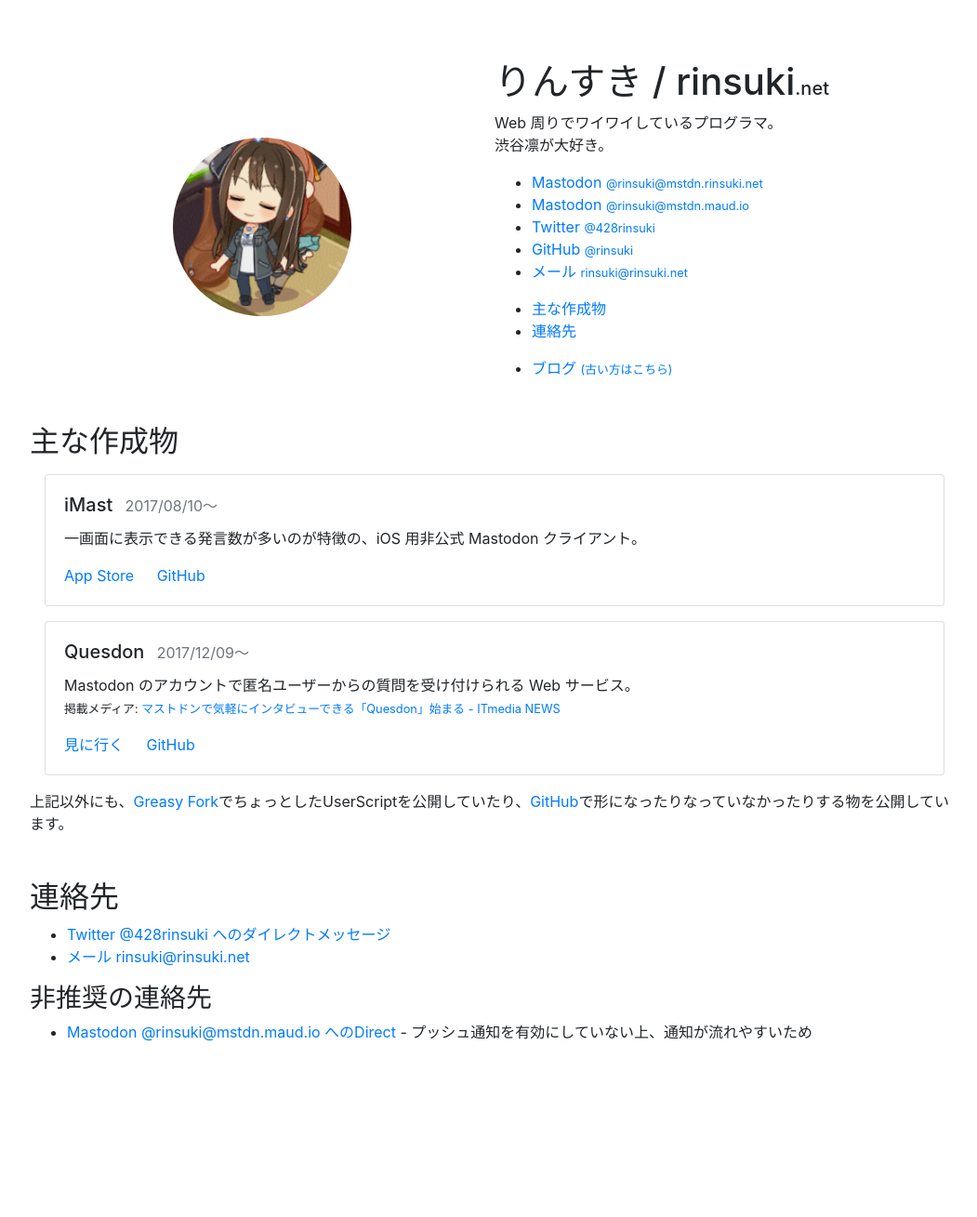
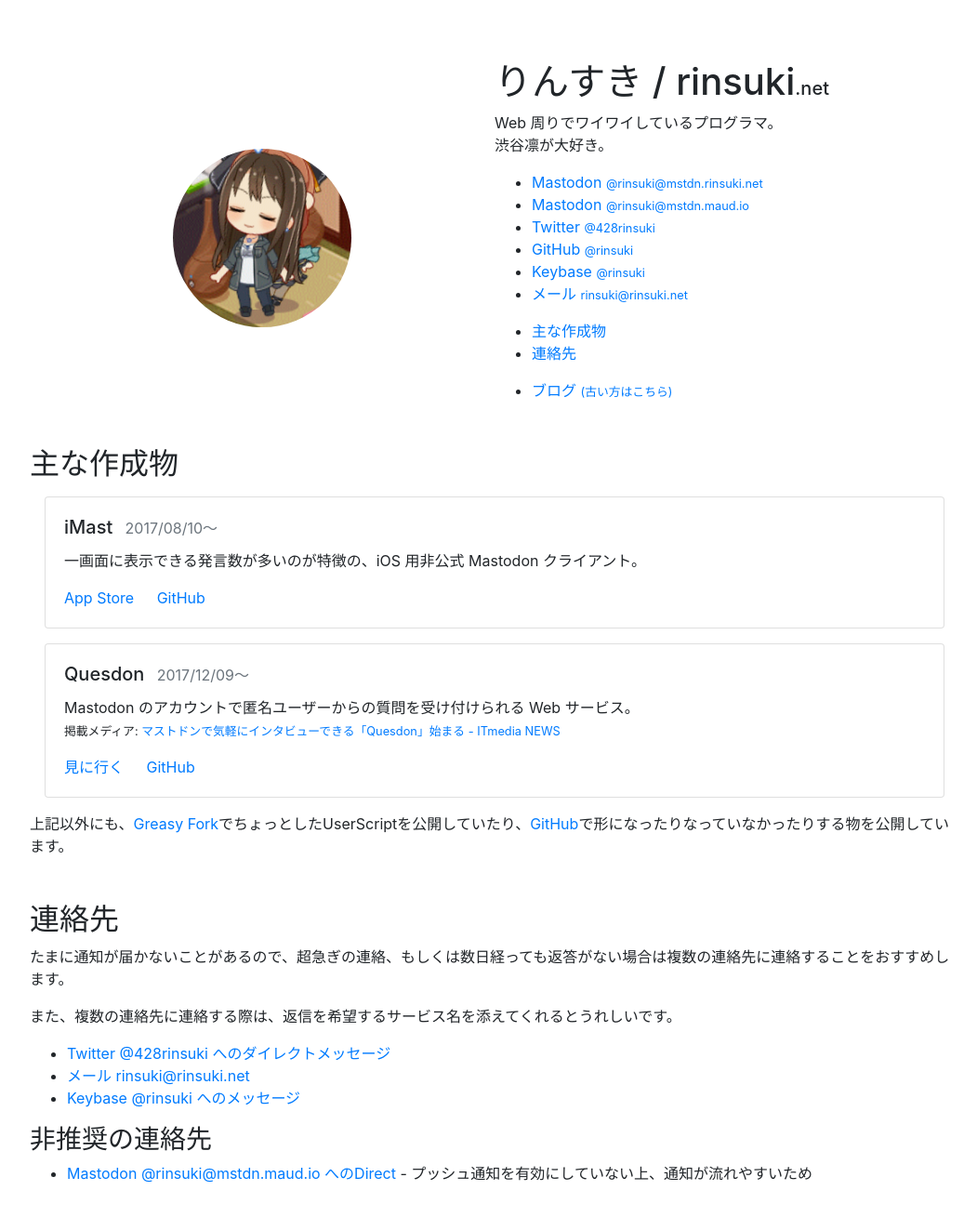
Before and after one commit to rinsuki/rinsuki.net, a plain HTML site: page index.html in a window 1280 px wide. Shown: the whole page at 93% size, without its empty margins (108-1159 px from the left). Before the commit the page ends 1202 px from the top, so only its background shows below. Drawn offline with Linux system fonts and the light colour scheme.

Commit message:
add keybase

```diff
--- a/index.html
+++ b/index.html
@@ -22,6 +22,7 @@
                         <li><a href="https://mstdn.maud.io/@rinsuki">Mastodon <small>@rinsuki@mstdn.maud.io</small></a></li>
                         <li><a href="https://twitter.com/428rinsuki">Twitter <small>@428rinsuki</small></a></li>
                         <li><a href="https://github.com/rinsuki">GitHub <small>@rinsuki</small></a></li>
+                        <li><a href="https://keybase.io/rinsuki">Keybase <small>@rinsuki</small></a></li>
                         <li><a href="mailto:rinsuki@rinsuki.net">メール <small>rinsuki@rinsuki.net</small></a></li>
                     </ul>
                     <ul>
@@ -71,9 +72,12 @@
             </section>
             <section id="contact">
                 <h2>連絡先</h2>
+                <p>たまに通知が届かないことがあるので、超急ぎの連絡、もしくは数日経っても返答がない場合は複数の連絡先に連絡することをおすすめします。</p>
+                <p>また、複数の連絡先に連絡する際は、返信を希望するサービス名を添えてくれるとうれしいです。</p>
                 <ul>
                     <li><a href="https://twitter.com/428rinsuki">Twitter @428rinsuki へのダイレクトメッセージ</a></li>
                     <li><a href="mailto:rinsuki@rinsuki.net">メール rinsuki@rinsuki.net</a></li>
+                    <li><a href="https://keybase.io/rinsuki">Keybase @rinsuki へのメッセージ</a></li>
                 </ul>
                 <h3>非推奨の連絡先</h3>
                 <ul>
```
